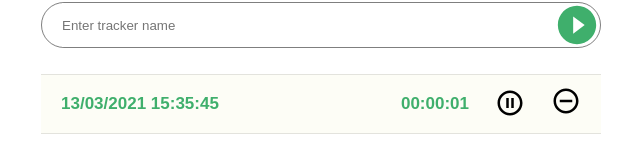
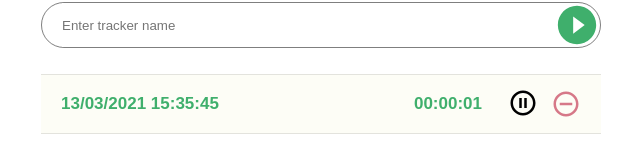
Before and after one commit to wolfter12/time-tracker, a React (Create React App) app: page / in a window 1280 px wide. Both pictures are taken after a click on the element 896 px from the left and 235 px from the top of the page. Shown: the part 210-366 px from the top of the page, without its empty margins (319-959 px from the left). Built offline with nearby package versions, Linux system fonts and the light colour scheme; the HTML template or start-up script is replaced by a standard one.

Commit message:
Updated styles

```diff
--- a/src/components/DeleteButton/DeleteButton.module.css
+++ b/src/components/DeleteButton/DeleteButton.module.css
@@ -1,21 +1,9 @@
 .btn {
-  margin-left: 13px;
-  cursor: pointer;
+  display: flex;
+  justify-content: center;
+  align-items: center;
 }
 
-.icon {
-  display: inline-flex;
-  align-self: center;
+.btn svg {
+  color: #d67888;
 }
-.icon svg {
-  height: 30px;
-  width: 30px;
-}
-.icon.baseline svg {
-  top: 0.125em;
-  position: relative;
-}
-
-.react-icon {
-  color: #d2697a;
-}
```
